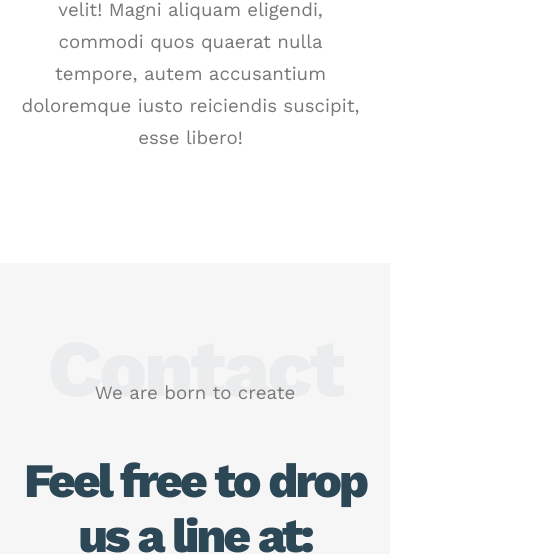
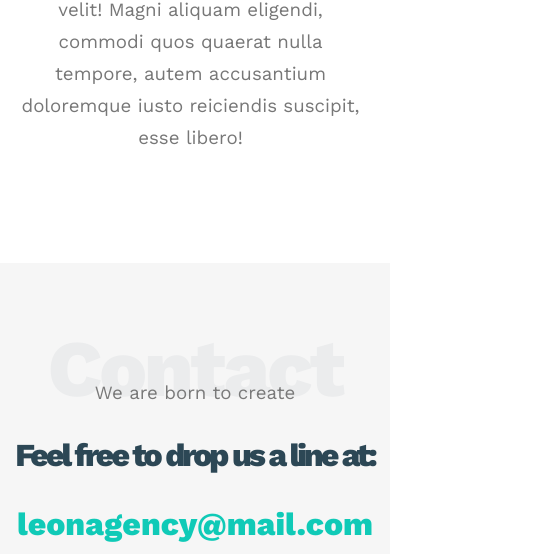
Before and after one commit to moe3eed201/Template-1, a plain HTML site: page index.html in a window 390 px wide. Shown: the part 5863-6417 px from the top of the page, 549 px wide, since content can reach past the window. Drawn offline with nearby package versions, Linux system fonts and the light colour scheme.

Commit message:
Update leon.css

```diff
--- a/css/leon.css
+++ b/css/leon.css
@@ -422,6 +422,14 @@ body {
     text-decoration: none;
     font-weight: 800;
 }
+@media (max-width: 768px) {
+    .contact .info p {
+        font-size: 2em;
+    }
+    .contact .email a {
+        font-size: 2em;
+    }
+}
 .contact .social {
     display: flex;
     justify-content: center;
```
